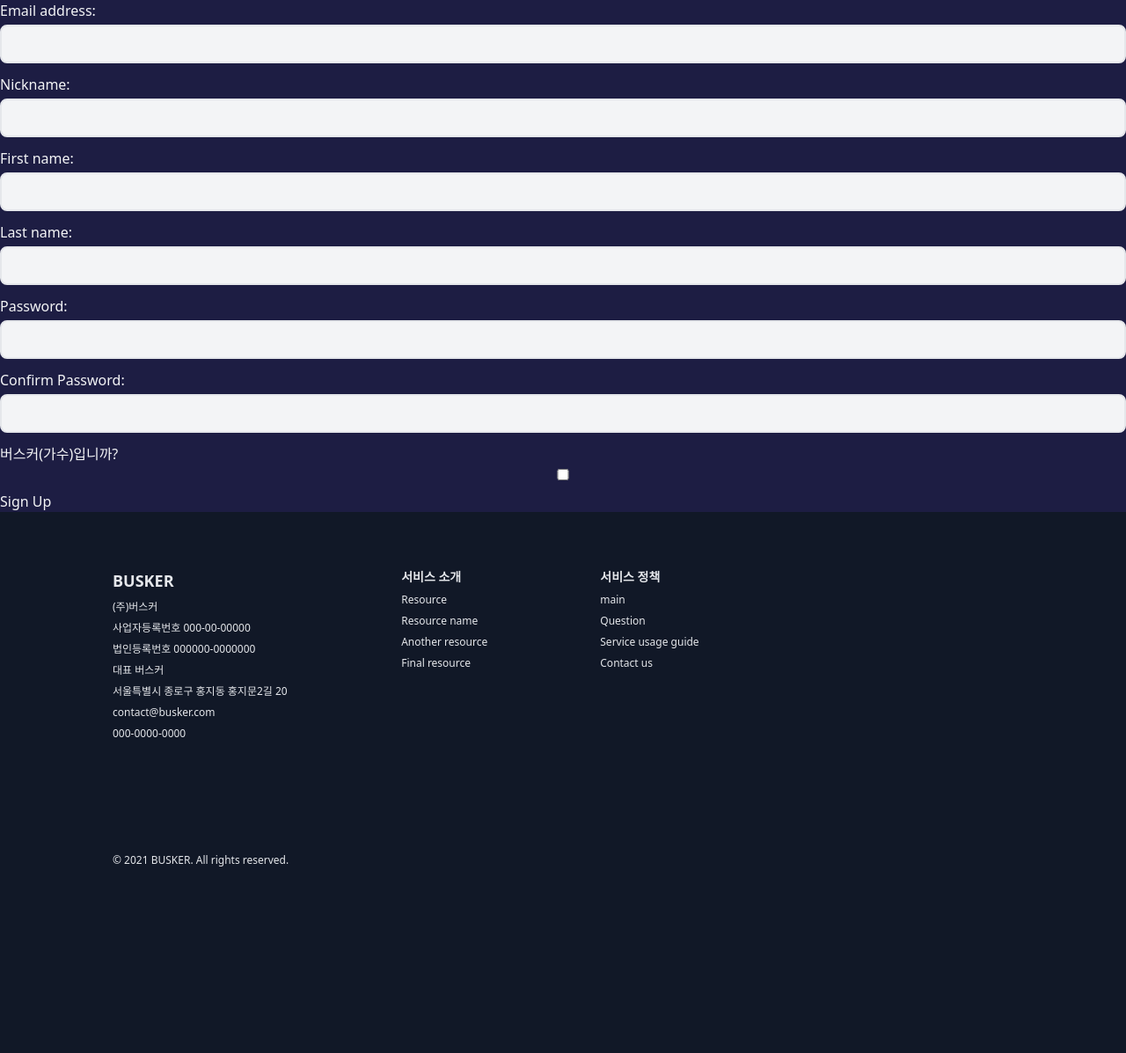
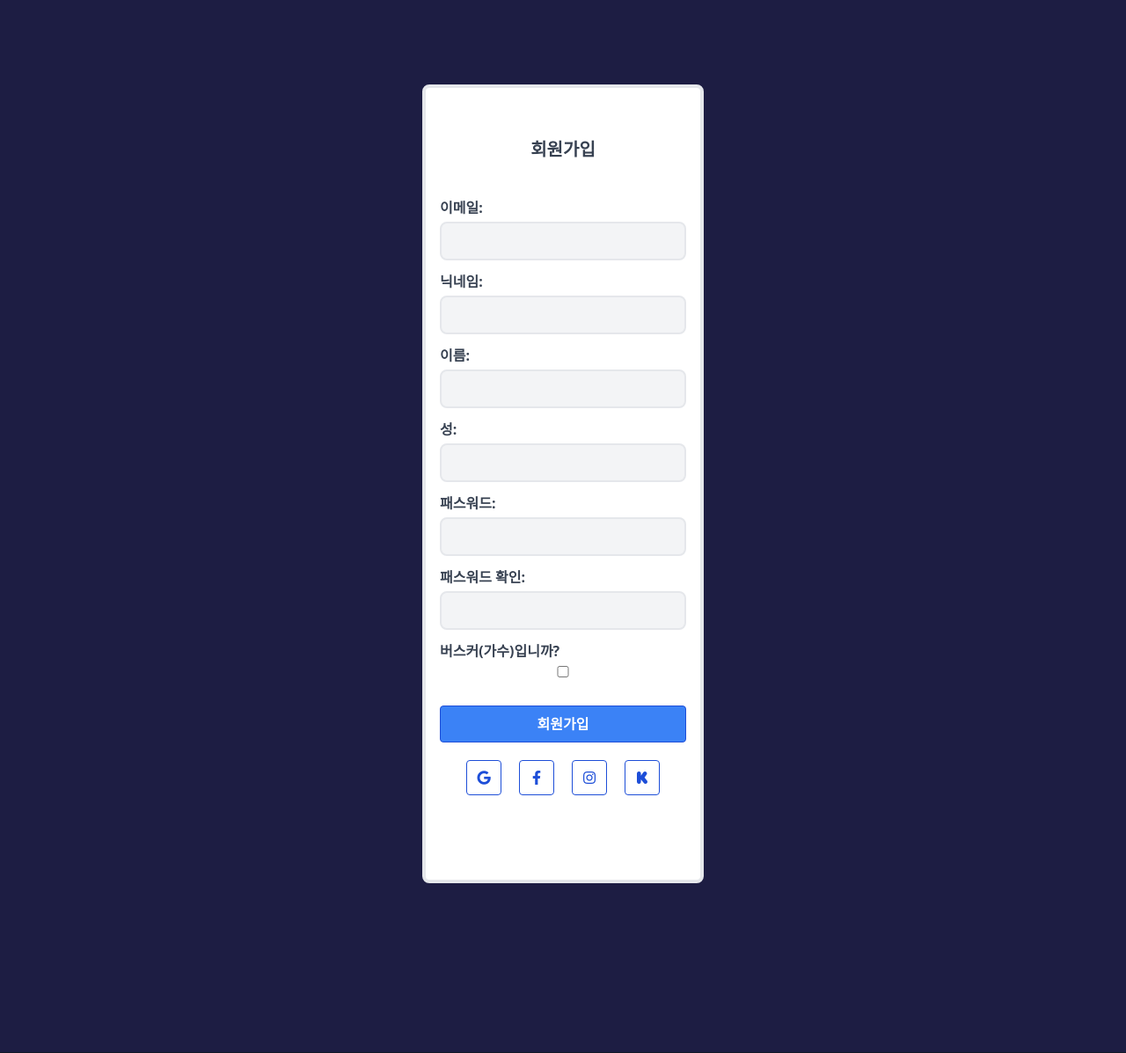
Before and after one commit to igoo-Y/busker_pipenv, a Django app: page /users/signup/ in a window 1280 px wide. Shown: the part 56-1253 px from the top of the page at 88% size. Before the commit the page ends 1041 px from the top, so only its background shows below. Run offline with Django 3.2, Linux system fonts and the light colour scheme; style sheets or scripts are compiled from the project's sources.

Commit message:
CSS Sign Up

```diff
--- a/templates/users/login.html
+++ b/templates/users/login.html
@@ -6,7 +6,7 @@
     <div class="container mx-auto mt-24 mb-48">
         <div class="box-border h-1/3 w-1/4 p-4 mb-10 border-4 mx-auto rounded-lg bg-white text-gray-700">
             <p class="text-xl text-center font-bold mb-3 mt-10">로그인</p>
-            <p class="text-xs text-center mb-10">이용하기 위해 로그인해주세요</p>
+            <p class="text-xs text-center mb-6">이용하기 위해 로그인해주세요</p>
 
             <form method="POST" action="{% url 'users:login' %}" class="text-gray-700 font-bold">
                 {% csrf_token %}
--- a/templates/users/signup.html
+++ b/templates/users/signup.html
@@ -3,9 +3,45 @@
 {% block page_title %}Sign Up{% endblock %}
 
 {% block content %}
-    <form method="POST" action="{% url 'users:signup' %}">
-        {% csrf_token %}
-        {{form.as_p}}
-        <button>Sign Up</button>
-    </form>
+    <div class="container mx-auto mt-24 mb-48">
+        <div class="box-border h-1/3 w-1/4 p-4 mb-10 border-4 mx-auto rounded-lg bg-white text-gray-700">
+            <p class="text-xl text-center font-bold my-10">회원가입</p>
+
+            <form method="POST" action="{% url 'users:signup' %}" class="text-gray-700 font-bold">
+                {% csrf_token %}
+                {{form.as_p}}
+            <button class="bg-blue-500 hover:bg-blue-700 font-bold text-white w-24 min-w-full pt-2 pb-2 border border-blue-700 rounded mt-5" type="submit">회원가입</button>
+            </form>
+
+            <section class="flex flex-col items-center justify-center space-y-4 mb-20">
+                <div>
+                    <ul class="mt-5 flex items-center justify-around space-x-5">
+                        <a href="#">
+                            <li class="border border-blue-700 w-10 h-10 rounded flex items-center justify-center text-blue-700 hover:bg-blue-700 hover:text-white">
+                                <i class="fab fa-google"></i>
+                            </li>
+                        </a>
+
+                        <a href="#">
+                            <li class="border border-blue-700 w-10 h-10 rounded flex items-center justify-center text-blue-700 hover:bg-blue-700 hover:text-white">
+                                <i class="fab fa-facebook-f"></i>
+                            </li>
+                        </a>
+
+                        <a href="#">
+                            <li class="border border-blue-700 w-10 h-10 rounded flex items-center justify-center text-blue-700 hover:bg-blue-700 hover:text-white">
+                                <i class="fab fa-instagram"></i>
+                            </li>
+                        </a>
+
+                        <a href="#">
+                            <li class="border border-blue-700 w-10 h-10 rounded flex items-center justify-center text-blue-700 hover:bg-blue-700 hover:text-white">
+                                <i class="fab fa-kickstarter-k"></i>
+                            </li>
+                        </a>
+                    </ul>
+                </div>
+            </section>
+        </div>
+    </div>
 {% endblock %}
--- a/users/forms.py
+++ b/users/forms.py
@@ -8,8 +8,8 @@ from . import models
 
 class LoginForm(forms.Form):
 
-    email = forms.EmailField()
-    password = forms.CharField(widget=forms.PasswordInput)
+    email = forms.EmailField(label="이메일")
+    password = forms.CharField(widget=forms.PasswordInput, label="패스워드")
 
     def clean(self):
         email = self.cleaned_data.get("email")
@@ -34,8 +34,12 @@ class SignUpForm(forms.ModelForm):
             "last_name",
         ]
 
-    password = forms.CharField(widget=PasswordInput)
-    password1 = forms.CharField(widget=PasswordInput, label="Confirm Password")
+    email = forms.EmailField(label="이메일")
+    nickname = forms.CharField(label="닉네임")
+    first_name = forms.CharField(label="이름")
+    last_name = forms.CharField(label="성")
+    password = forms.CharField(widget=PasswordInput, label="패스워드")
+    password1 = forms.CharField(widget=PasswordInput, label="패스워드 확인")
     busker = forms.BooleanField(label="버스커(가수)입니까?")
 
     def clean_email(self):
```
